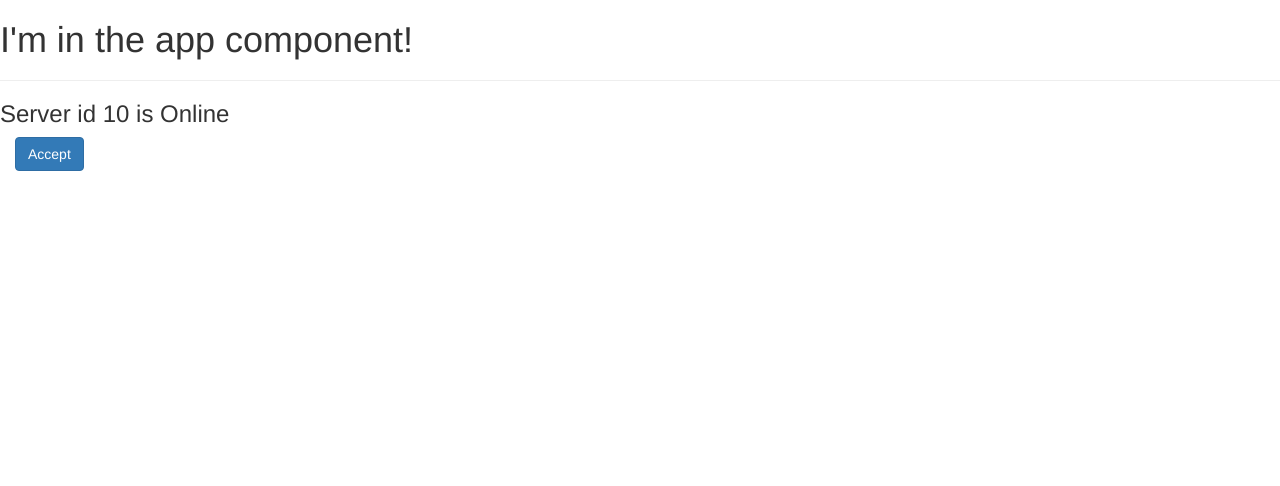
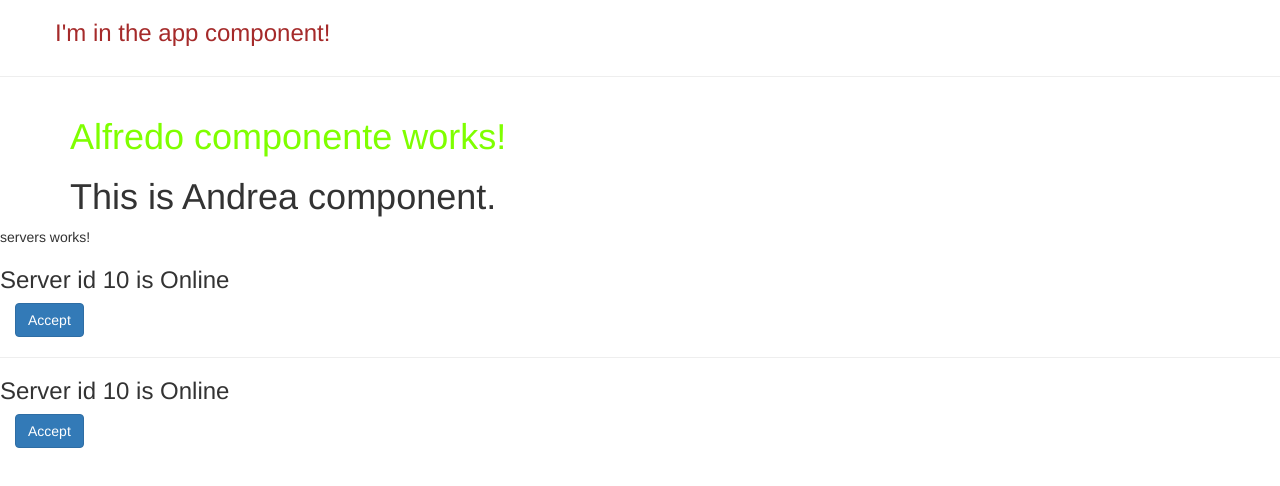
Before and after one commit to jesusalfredovazquezcervin/my-first-angular-app, an Angular app: page / in a window 1280 px wide. Shown: the top 486 px of the page. Built offline with nearby package versions, Linux system fonts and the light colour scheme.

Commit message:
se crean componentes para una tarea y de modifican el archivo ts y el css

```diff
--- /dev/null
+++ b/src/app/alfredo/alfredo.component.css
@@ -0,0 +1,3 @@
+h1 {
+    color: chartreuse;
+}
--- /dev/null
+++ b/src/app/alfredo/alfredo.component.html
@@ -0,0 +1,4 @@
+<h1>
+    <p>Alfredo componente works!</p>
+</h1>
+<app-andrea></app-andrea>
--- /dev/null
+++ b/src/app/alfredo/alfredo.component.ts
@@ -0,0 +1,15 @@
+import { Component, OnInit } from '@angular/core';
+
+@Component({
+  selector: 'app-alfredo',
+  templateUrl: './alfredo.component.html',
+  styleUrls: ['./alfredo.component.css']
+})
+export class AlfredoComponent implements OnInit {
+
+  constructor() { }
+
+  ngOnInit(): void {
+  }
+
+}
--- /dev/null
+++ b/src/app/andrea/andrea.component.html
@@ -0,0 +1 @@
+<h1>This is Andrea component.</h1>
--- a/src/app/app.component.css
+++ b/src/app/app.component.css
@@ -0,0 +1,3 @@
+h3 {
+    color: brown;
+}
--- a/src/app/app.component.html
+++ b/src/app/app.component.html
@@ -1,3 +1,16 @@
-<h1>I'm in the app component!</h1>
+<div class="container">
+    <div class="row">
+        <div class="col-xs-14">
+            <h3>
+
+                I'm in the app component!</h3>
+
+        </div>
+    </div>
+</div>
 <hr>
-<app-server></app-server>
+
+<div class="container">
+    <app-alfredo></app-alfredo>
+</div>
+<app-servers></app-servers>
--- /dev/null
+++ b/src/app/servers/servers.component.html
@@ -0,0 +1,4 @@
+<p>servers works!</p>
+<app-server></app-server>
+<hr>
+<app-server></app-server>
--- /dev/null
+++ b/src/app/servers/servers.component.ts
@@ -0,0 +1,15 @@
+import { Component, OnInit } from '@angular/core';
+
+@Component({
+  selector: 'app-servers',
+  templateUrl: './servers.component.html',
+  styleUrls: ['./servers.component.css']
+})
+export class ServersComponent implements OnInit {
+
+  constructor() { }
+
+  ngOnInit(): void {
+  }
+
+}
```
Also changed, not shown: src/app/andrea/andrea.component.ts (added, +10 -0 lines), src/app/app.module.ts (+7 -1 lines), src/app/andrea/andrea.component.css (added), src/app/servers/servers.component.css (added), 2 other files (tests, documents, lock files or other folders).
